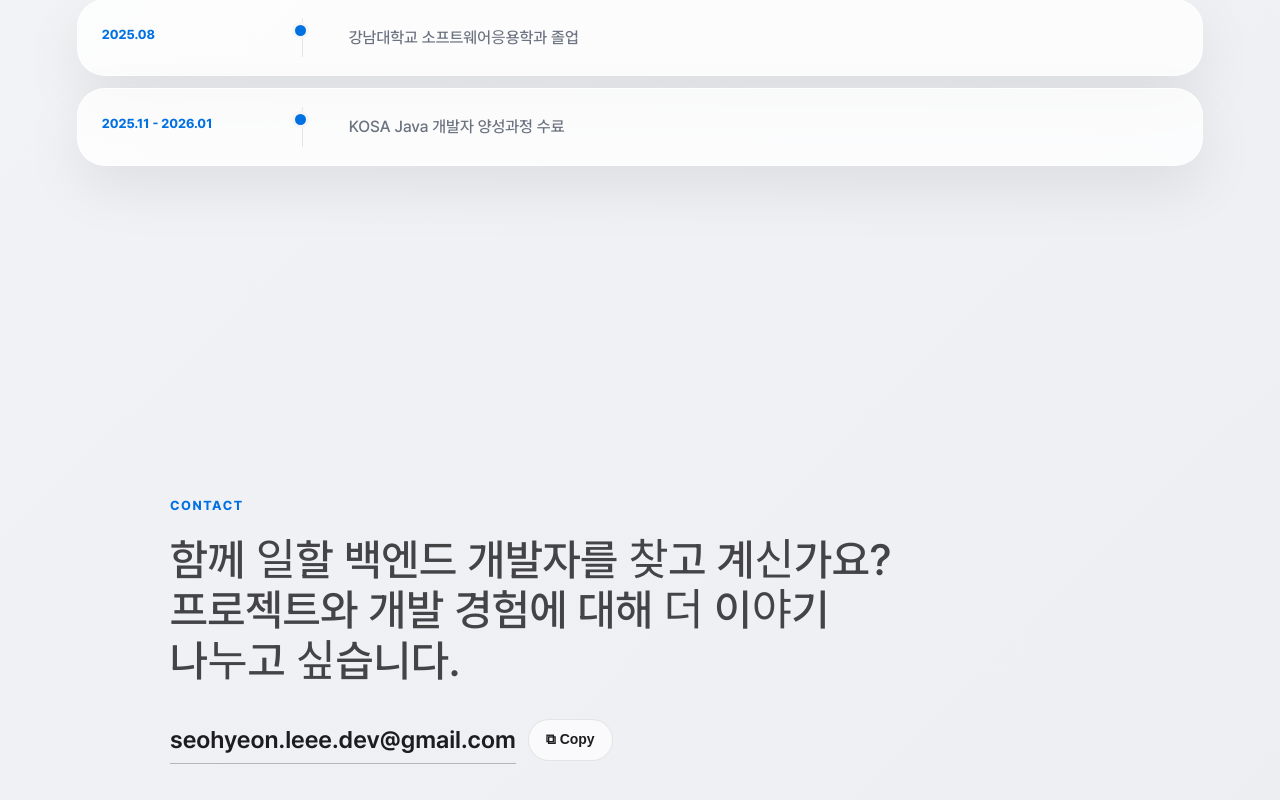
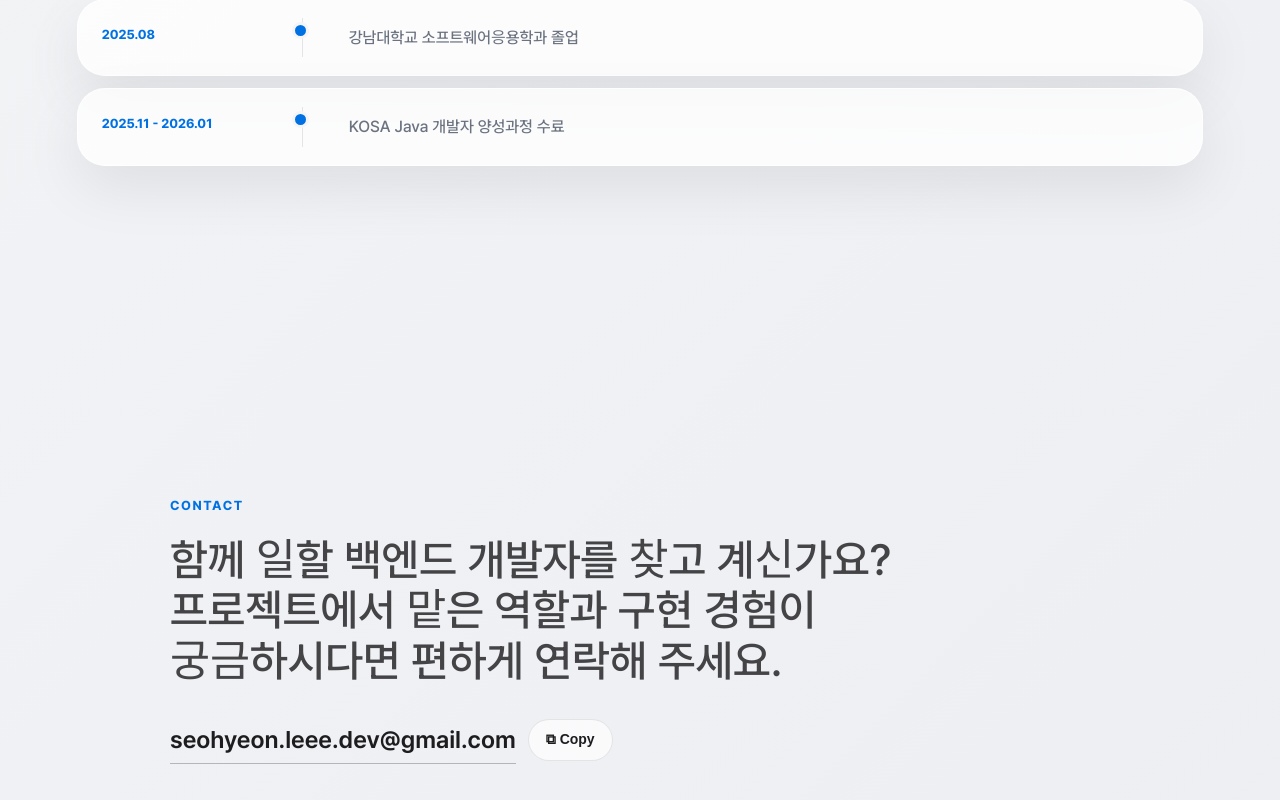
Before and after one commit to mynameisseohyeon/mynameisseohyeon.github.io, a plain HTML site: page index.html in a window 1280 px wide. Shown: the part 3652-4452 px from the top of the page. Drawn offline with Linux system fonts and the light colour scheme.

Commit message:
Refine contact invitation copy

```diff
--- a/index.html
+++ b/index.html
@@ -645,7 +645,7 @@
           <p class="eyebrow">Contact</p>
           <h2>
             <span>함께 일할 백엔드 개발자를 찾고 계신가요?</span>
-            <span>프로젝트와 개발 경험에 대해 더 이야기 나누고 싶습니다.</span>
+            <span>프로젝트에서 맡은 역할과 구현 경험이 궁금하시다면 편하게 연락해 주세요.</span>
           </h2>
           <div class="contact-actions">
             <a class="contact-email" href="mailto:seohyeon.leee.dev@gmail.com">seohyeon.leee.dev@gmail.com</a>
```
